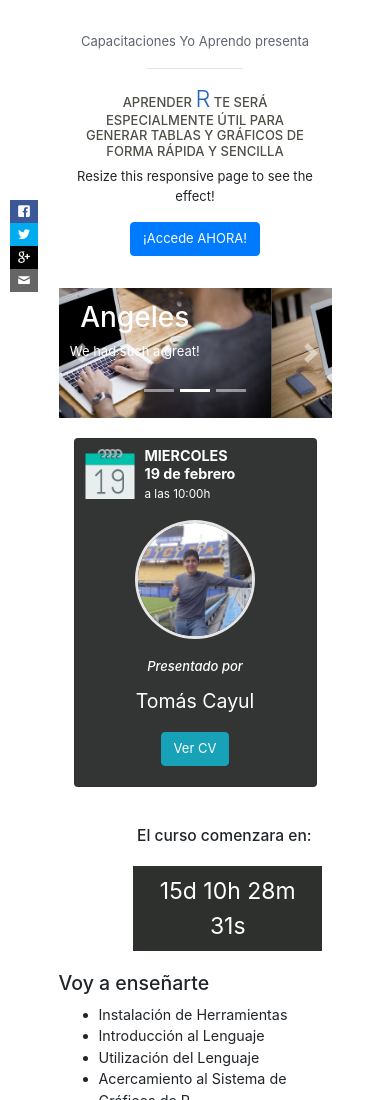
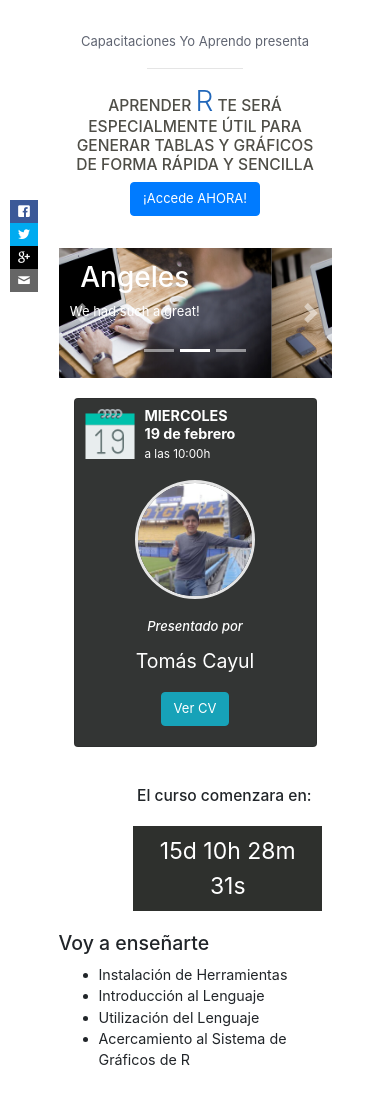
Before and after one commit to tomascayul/draftR, a plain HTML site: page index.html in a window 390 px wide. Shown: the top 1100 px of the page. Drawn offline with nearby package versions, Linux system fonts and the light colour scheme; files whose address does not match are found by name.

Commit message:
titulo principal mas grande

```diff
--- a/css/styles.css
+++ b/css/styles.css
@@ -115,7 +115,7 @@ hr{
  }
 
 .titleh1 {
-	font-size: 1em;
+	font-size: 1.2em;
 }
 
 .btn-primary{
--- a/index.html
+++ b/index.html
@@ -21,7 +21,7 @@
   <p class="namePress"> Capacitaciones Yo Aprendo presenta </p>
   <hr/>
   <h1 class="titleh1">Aprender <span class="lead R">R</span> te será especialmente útil para <span id="resaltadoHeader">generar tablas y gráficos</span> de forma rápida y sencilla </h1>
-  <p>Resize this responsive page to see the effect!</p>
+  <!-- <p>Resize this responsive page to see the effect!</p>  -->
 
   <button type="button" class="btn btn-primary">¡Accede AHORA!</button>
 </div>
```
